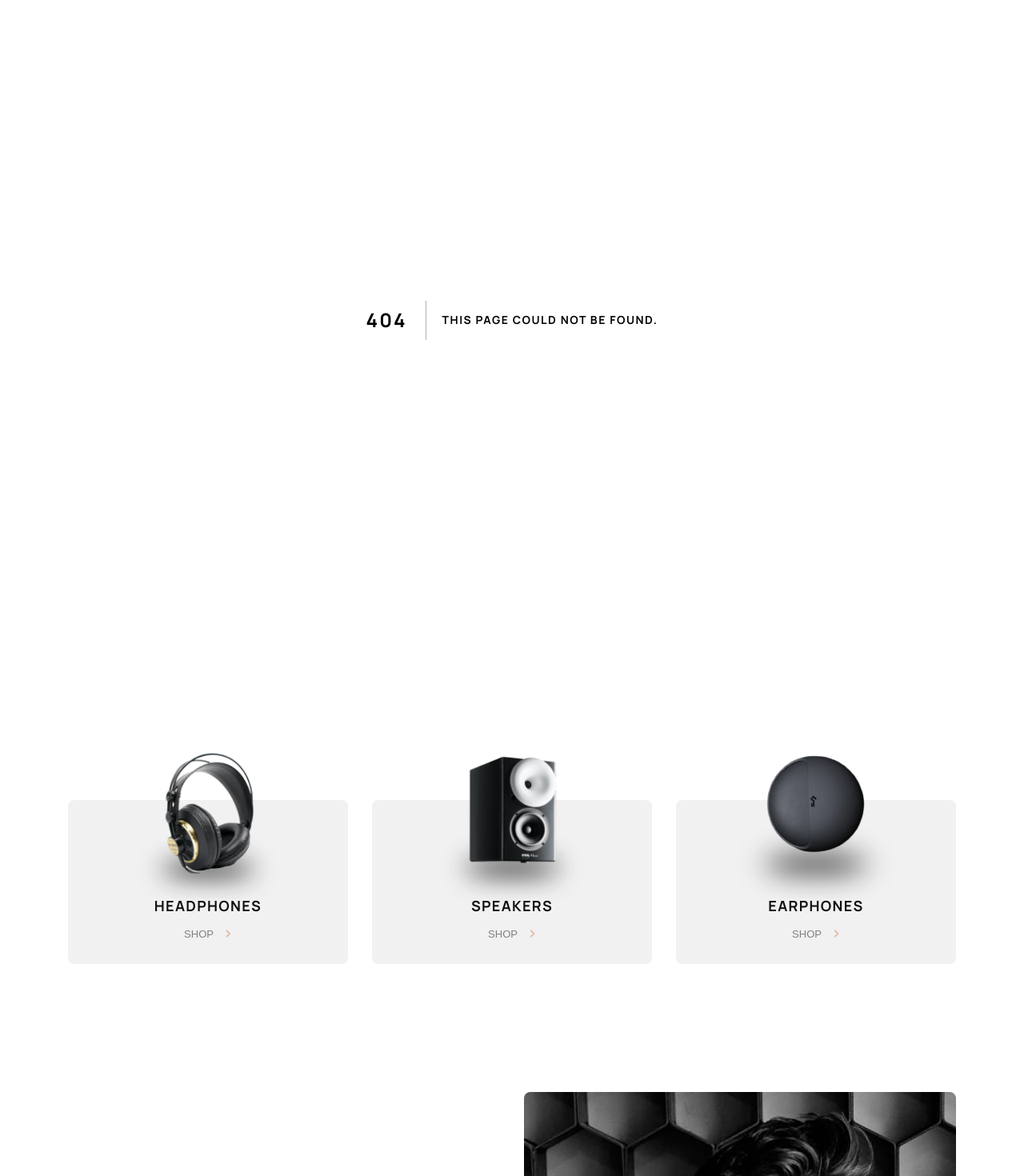
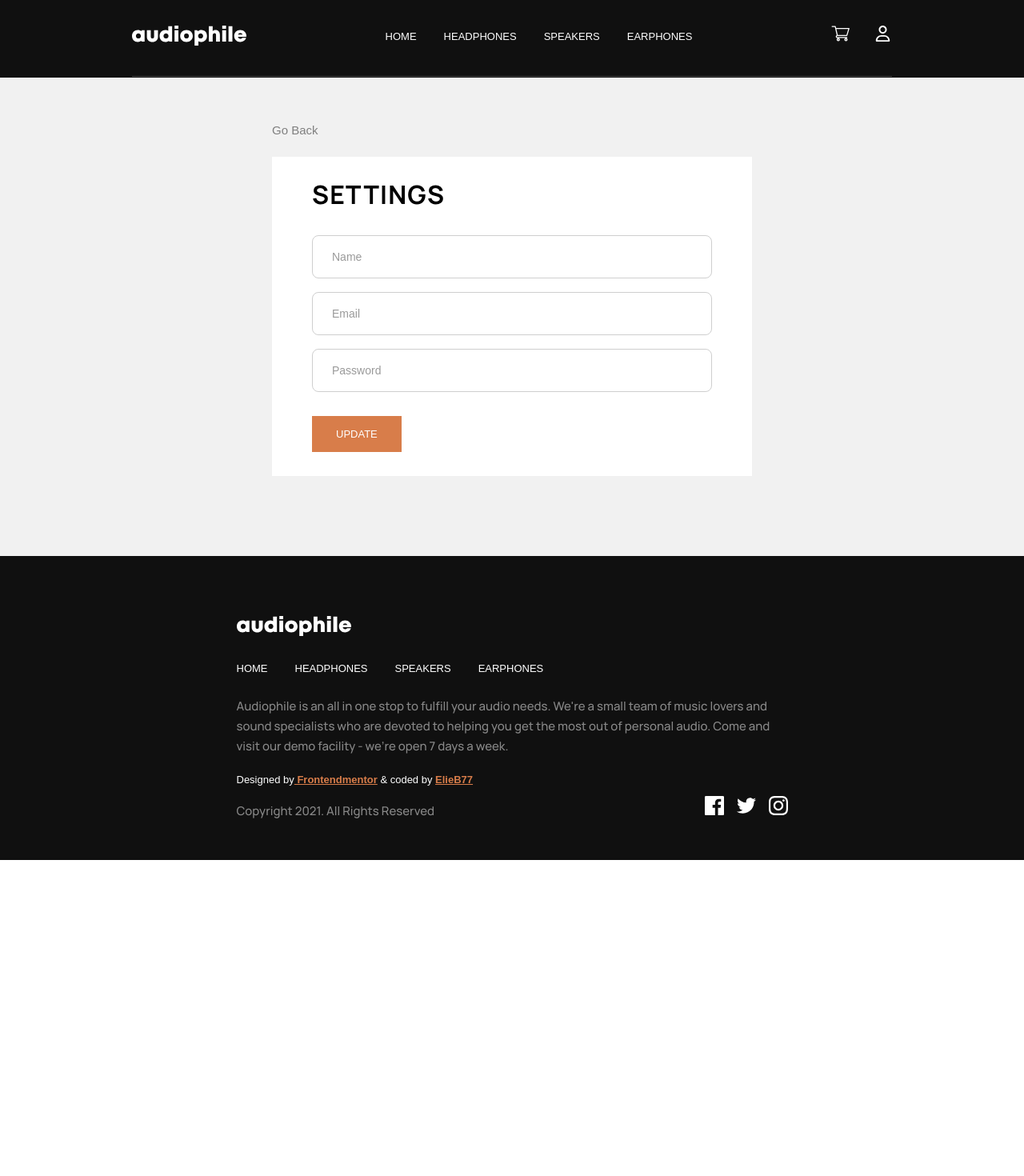
Before and after one commit to ElieB77/audiophile, a Next.js app: page /user-settings in a window 1280 px wide. Before the commit this address had no page. Shown: the top 1470 px of the page at 80% size. After the commit the page ends 1075 px from the top, so only its background shows below. Built offline with nearby package versions, Linux system fonts and the light colour scheme.

Commit message:
Rename user-informations to user-settings.

```diff
--- a/components/Forms/UserInfoForm/index.tsx
+++ b/components/Forms/UserSettingsForm/index.tsx
@@ -2,7 +2,7 @@ import Button from "../../UI/Button";
 import Input from "../../UI/Input";
 import styles from "./styles.module.scss";
 
-const UserInfoForm = () => {
+const UserSettingsForm = () => {
   return (
     <div className={styles.__user_info_form}>
       <div className={styles.__inputs}>
@@ -17,4 +17,4 @@ const UserInfoForm = () => {
   );
 };
 
-export default UserInfoForm;
+export default UserSettingsForm;
--- a/components/User/UserInfo/index.tsx
+++ b/components/User/UserInfo/index.tsx
@@ -5,6 +5,7 @@ import "react-toastify/dist/ReactToastify.css";
 import { useEffect, useState } from "react";
 import { ToastContainer, toast } from "react-toastify";
 import Image from "next/image";
+import { useRouter } from "next/router";
 // Context
 import { useAuth } from "../../../context/AuthContext";
 // Assets
@@ -21,6 +22,7 @@ interface Props {
 const UserInfo = ({ handleClick }: Props) => {
   const [userName, setUserName] = useState<string>("");
   const { removeToken } = useAuth();
+  const router = useRouter();
 
   useEffect(() => {
     getData(process.env.NEXT_PUBLIC_GET_USER).then((data) => {
@@ -51,9 +53,14 @@ const UserInfo = ({ handleClick }: Props) => {
             <Image src={ListIcon} alt="Logo" width={15} height={15} />
             Orders
           </p>
-          <p>
+          <p
+            onClick={() => {
+              router.push("/user-settings");
+              handleClick();
+            }}
+          >
             <Image src={UserInfoIcon} alt="Logo" width={15} height={15} />
-            Informations
+            Settings
           </p>
         </div>
         <div className={styles.__log_out}>
--- a/components/User/UserInfo/styles.module.scss
+++ b/components/User/UserInfo/styles.module.scss
@@ -17,7 +17,7 @@
   .__menu {
     margin-top: 10px;
     & p {
-      cursor: not-allowed;
+      cursor: pointer;
       text-decoration: underline;
       display: flex;
       align-items: center;
--- a/pages/_app.tsx
+++ b/pages/_app.tsx
@@ -45,7 +45,7 @@ export default function App({ Component, pageProps }: AppProps) {
   const navbarColor =
     router.pathname === "/product/[id]" ||
     router.pathname === "/checkout" ||
-    router.pathname === "/user-informations"
+    router.pathname === "/user-settings"
       ? "__dark_navbar"
       : undefined;
 
@@ -64,7 +64,7 @@ export default function App({ Component, pageProps }: AppProps) {
           <div className="container">
             {router.pathname !== "/" &&
               router.pathname !== "/checkout" &&
-              router.pathname !== "/user-informations" &&
+              router.pathname !== "/user-settings" &&
               router.pathname !== "/order-confirmation" && (
                 <div className="__card_categories">
                   {cardCategoryData.map((card: any, index: number) => {
@@ -81,7 +81,7 @@ export default function App({ Component, pageProps }: AppProps) {
                 </div>
               )}
             {router.pathname !== "/checkout" &&
-              router.pathname !== "/user-informations" &&
+              router.pathname !== "/user-settings" &&
               router.pathname !== "/order-confirmation" && <TextWithImage />}
           </div>
           {router.pathname !== "/order-confirmation" && (
--- a/pages/user-informations/index.tsx
+++ b/pages/user-settings/index.tsx
@@ -1,9 +1,9 @@
 import { useRouter } from "next/router";
 import styles from "../../assets/styles/pages/user-informations.module.scss";
-import UserInfoForm from "../../components/Forms/UserInfoForm";
+import UserSettingsForm from "../../components/Forms/UserSettingsForm";
 import Button from "../../components/UI/Button";
 
-const UserInformations = () => {
+const UserSettings = () => {
   const router = useRouter();
   return (
     <div className={styles.__user_informations}>
@@ -14,7 +14,7 @@ const UserInformations = () => {
         <div className={styles.__wrapper}>
           <h3>settings</h3>
           <div className={styles.__form}>
-            <UserInfoForm />
+            <UserSettingsForm />
           </div>
         </div>
       </div>
@@ -22,4 +22,4 @@ const UserInformations = () => {
   );
 };
 
-export default UserInformations;
+export default UserSettings;
```
Also changed, not shown: components/Forms/UserSettingsForm/styles.module.scss (renamed from components/Forms/UserInfoForm/styles.module.scss).
